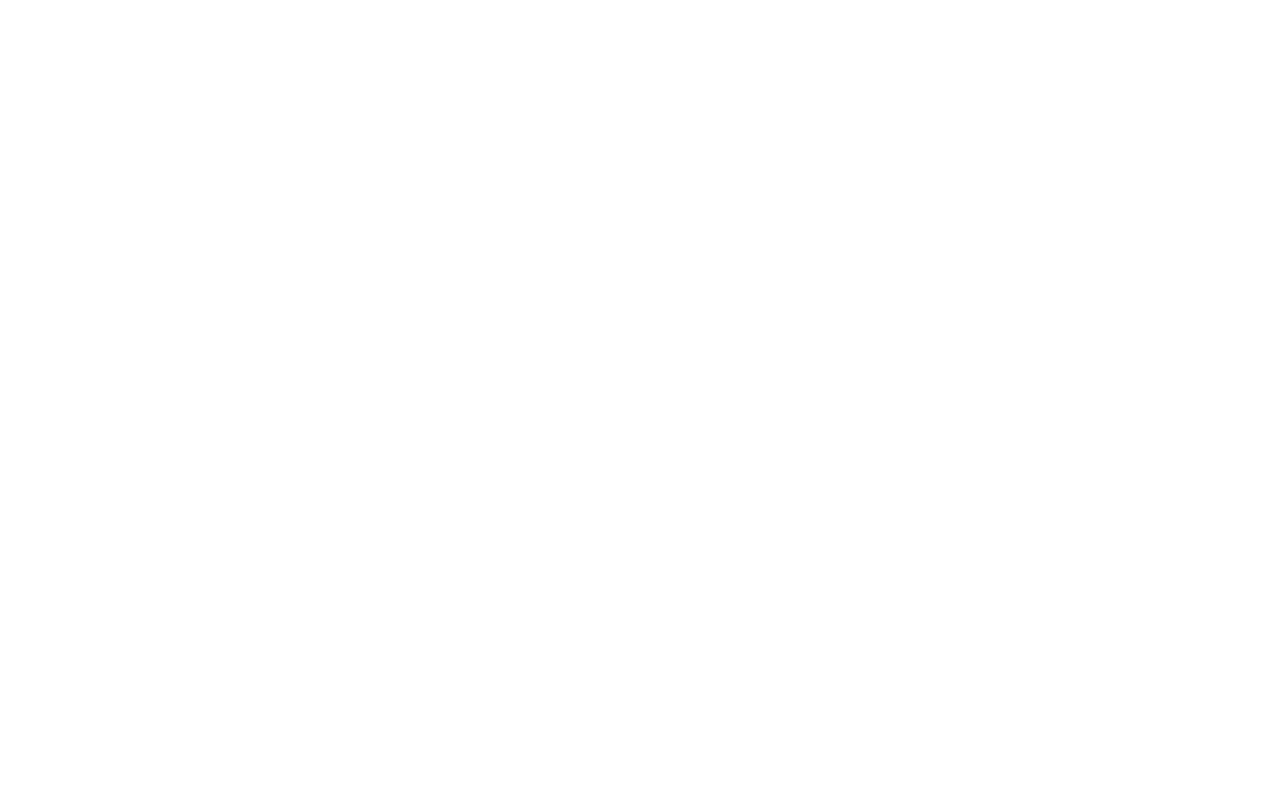
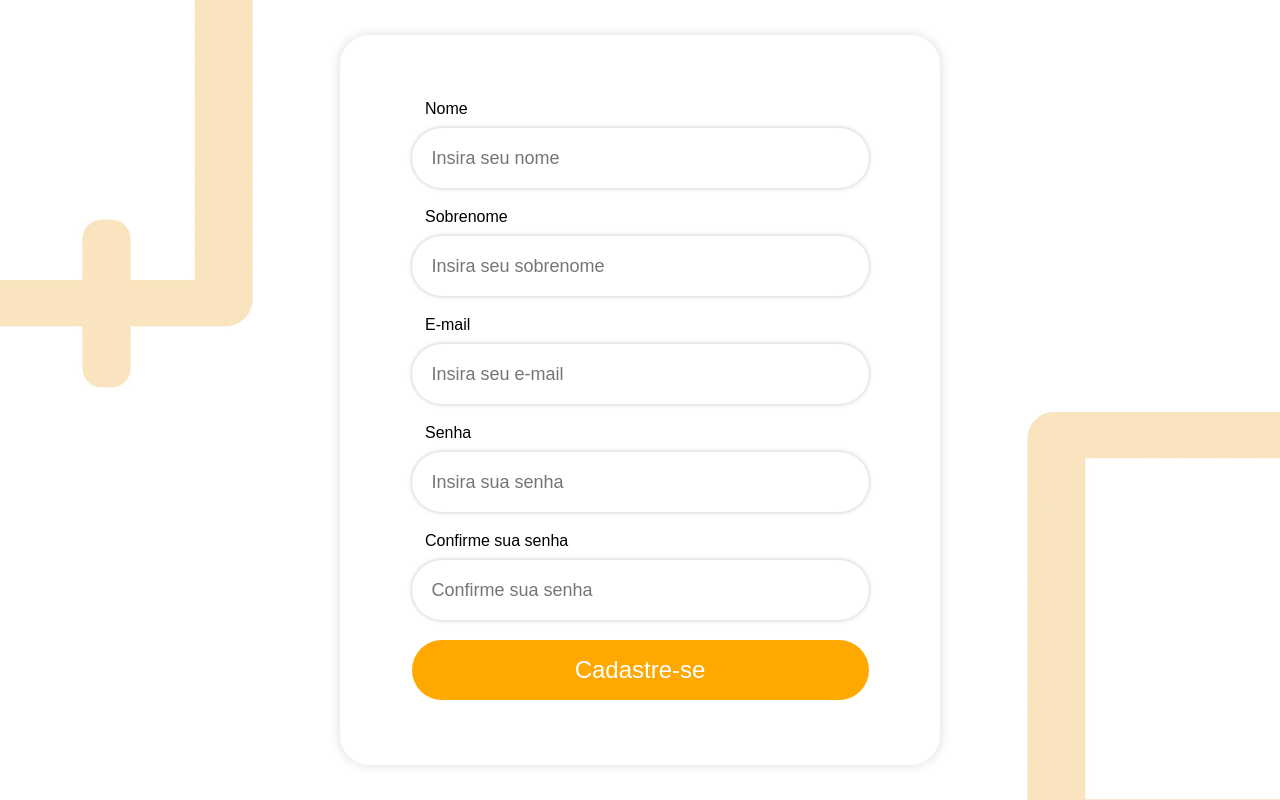
Before and after one commit to AureoDantax/quadro-webapp, a React (Vite) app: page /cadastro in a window 1280 px wide. Before the commit this address had no page. Built offline with nearby package versions, Linux system fonts and the light colour scheme.

Commit message:
Adição de tela de cadastro e correção de tipos de placeholder

```diff
--- a/src/components/ButtonStyle.tsx
+++ b/src/components/ButtonStyle.tsx
@@ -16,12 +16,12 @@
 font-size: 24px;
 
 &:focus {
-    outline: none; /* Remove o contorno padrão ao focar */
+    outline: none;
   }
 
 &:active {
-    background-color: #FF8800; /* Cor de fundo ao clicar */
-    transform: scale(0.95); /* Um leve efeito de redução no tamanho para dar a sensação de clique */
+    background-color: #FF8800;
+    transform: scale(0.95);
   }
 `;
 
--- /dev/null
+++ b/src/components/CadastroPanel.tsx
@@ -0,0 +1,46 @@
+import React, { ReactNode } from 'react';
+import styled from 'styled-components';
+import backgroundImage from '../assets/background-image.jpg';
+
+const CadastroContainer = styled.div`
+  padding-left: 75px;
+  padding-right: 75px;
+  display: flex;
+  flex-direction: column;
+  justify-content: center;
+  width: 600px;
+  height: 730px;
+  border-radius: 30px;
+  background: #FFF;
+  box-shadow: 0px 0px 10px 2px rgba(0, 0, 0, 0.10);
+`;
+
+const BackgroundContainer = styled.div`
+  display: flex;
+  justify-content: center;
+  align-items: center;
+  background-image: url(${backgroundImage});
+  background-size: cover;
+  background-position: center;
+  background-repeat: no-repeat;
+  width: 100%;
+  height: 100vh;
+`;
+
+interface CadastroDivProps {
+    children: ReactNode;
+}
+
+const CadastroDiv: React.FC<CadastroDivProps> = ({ children }) => {
+    return (
+        <>
+            <BackgroundContainer>
+                <CadastroContainer>
+                    {children}
+                </CadastroContainer>
+            </BackgroundContainer>
+        </>
+    );
+}
+
+export default CadastroDiv;
--- a/src/components/InputStyle.tsx
+++ b/src/components/InputStyle.tsx
@@ -1,7 +1,8 @@
 import styled from 'styled-components';
 
 interface InputStyleProps {
-    type?: string;  // Define a propriedade type como opcional
+    type?: string;
+    placeholder?: string;
   }
 
 const InputDiv = styled.input`
@@ -22,9 +23,9 @@
   }
 `;
 
-const InputStyle: React.FC<InputStyleProps> = ({ type = 'text' }) => {
+const InputStyle: React.FC<InputStyleProps> = ({ type = 'text' , placeholder = 'Insira'}) => {
     return (
-        <InputDiv type={type} />
+        <InputDiv type={type} placeholder={placeholder} minLength={8}/>
     );
 }
 
--- a/src/components/LoginLabel.tsx
+++ b/src/components/LoginLabel.tsx
@@ -1,4 +1,22 @@
 import styled from 'styled-components';
+
+export const UsernameLabel = styled.p`
+    text-align: left;
+    margin: 0;
+    padding: 10px;
+`;
+
+export const ConfirmPasswordLabel = styled.p`
+    text-align: left;
+    margin: 0;
+    padding: 10px;
+`;
+
+export const AltnameLabel = styled.p`
+    text-align: left;
+    margin: 0;
+    padding: 10px;
+`;
 
 export const EmailLabel = styled.p`
     text-align: left;
--- /dev/null
+++ b/src/pages/Cadastro.tsx
@@ -0,0 +1,40 @@
+import ButtonStyle from "../components/ButtonStyle";
+import InputStyle from "../components/InputStyle";
+import { createGlobalStyle } from 'styled-components';
+import { AltnameLabel, ConfirmPasswordLabel, EmailLabel, SenhaLabel, UsernameLabel } from "../components/LoginLabel";
+import CadastroDiv from "../components/CadastroPanel";
+
+const GlobalStyleCreate = createGlobalStyle`
+  * {
+    margin: 0;
+    padding: 0;
+    box-sizing: border-box;
+  }
+
+  body {
+    margin: 0;
+    padding: 0;
+    font-family: 'Arial', sans-serif;
+  }
+`;
+
+export function Cadastro() {
+    return (
+        <>
+            <GlobalStyleCreate />
+            <CadastroDiv>
+                <UsernameLabel>Nome</UsernameLabel>
+                <InputStyle placeholder="Insira seu nome"/>
+                <AltnameLabel>Sobrenome</AltnameLabel>
+                <InputStyle placeholder="Insira seu sobrenome"/>
+                <EmailLabel>E-mail</EmailLabel>
+                <InputStyle placeholder="Insira seu e-mail"/>
+                <SenhaLabel>Senha</SenhaLabel>
+                <InputStyle type="password" placeholder="Insira sua senha"/>
+                <ConfirmPasswordLabel>Confirme sua senha</ConfirmPasswordLabel>
+                <InputStyle type="password" placeholder="Confirme sua senha"/>
+                <ButtonStyle>Cadastre-se</ButtonStyle>
+            </CadastroDiv>
+        </>
+    )
+}
--- a/src/pages/Login.tsx
+++ b/src/pages/Login.tsx
@@ -26,9 +26,9 @@
                 <LoginDiv>
                     <Logologin />
                     <EmailLabel>E-mail</EmailLabel>
-                    <InputStyle />
+                    <InputStyle placeholder="Insira seu e-mail"/>
                     <SenhaLabel>Senha</SenhaLabel>
-                    <InputStyle type="password" />
+                    <InputStyle type="password" placeholder="Insira sua senha"/>
                     <ButtonStyle>Entrar</ButtonStyle>
                     <OuLabel>ou</OuLabel>
                     <ButtonStyle>Cadastre-se</ButtonStyle>
--- a/src/routes/index.tsx
+++ b/src/routes/index.tsx
@@ -1,12 +1,14 @@
 import { Route, Routes } from "react-router-dom";
 import { Login } from "../pages/Login";
 import { Home } from "../pages/Home";
+import { Cadastro } from "../pages/Cadastro";
 
 export function AppRoutes() {
     return (
         <Routes>
             <Route path="/" element={<Login />} />
             <Route path="/home" element={<Home />} />
+            <Route path="/cadastro" element={<Cadastro />} />
         </Routes>
     );
 }
```
